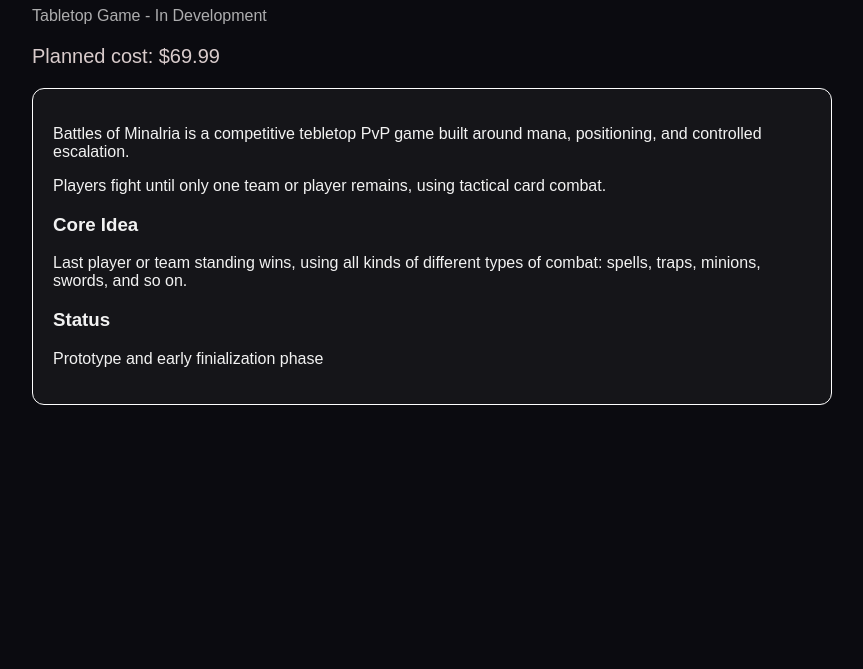
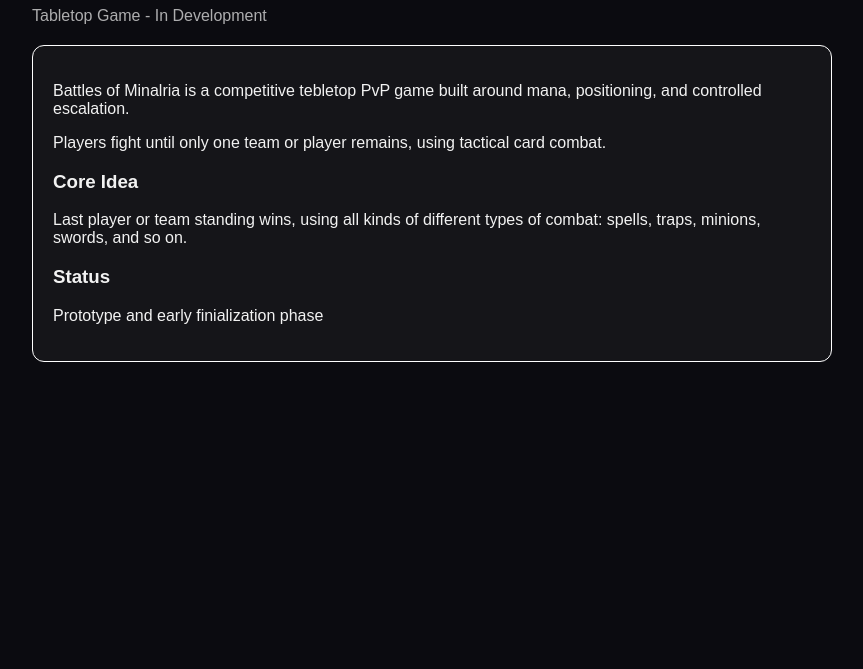
Before and after one commit to Godrick243/zephrix-studios, a plain HTML site: page battles-of-minalria.html in a window 1280 px wide. Shown: the part 131-800 px from the top of the page, without its empty margins (208-1071 px from the left). Drawn offline with Linux system fonts and the light colour scheme.

Commit message:
5/24/2026-commit:4

```diff
--- a/battles-of-minalria.html
+++ b/battles-of-minalria.html
@@ -51,9 +51,7 @@
 
         <h1>Battles of Minalria</h1>
         <div class="tag">Tabletop Game - In Development</div>
-        <div class="price">
-            Planned cost: $69.99
-        </div>
+        <div class="price" data-base-price="69.99"></div>
 
         <div class="box">
             <p>
```
